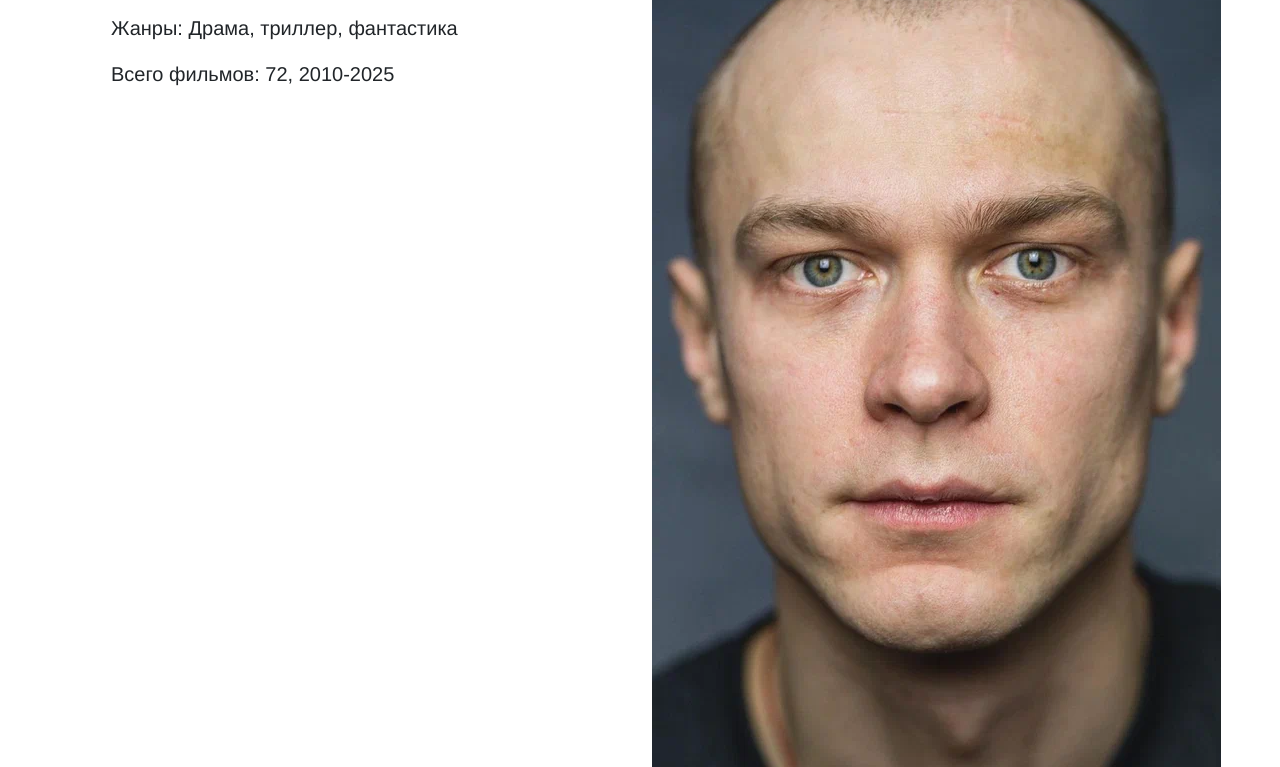
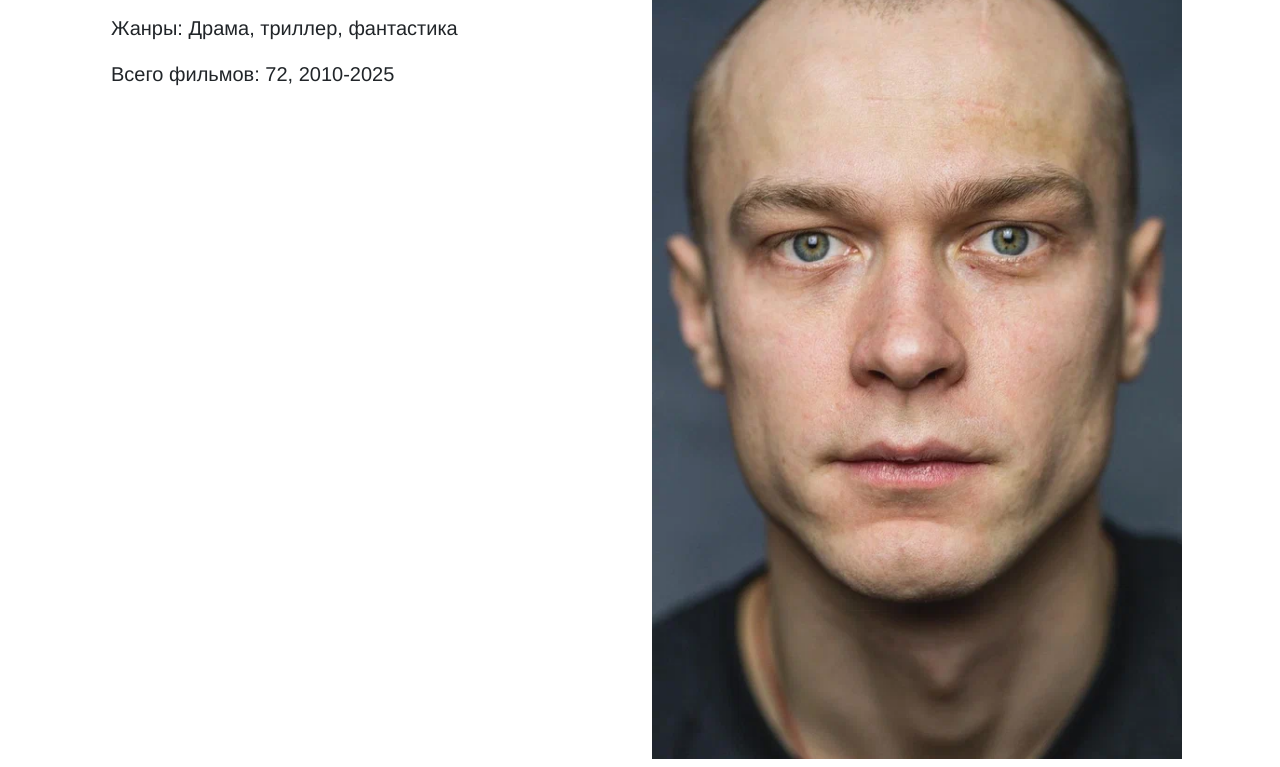
Before and after one commit to EkatePPV/FT-labs-repo, a plain HTML site: page project/film.html in a window 1280 px wide. Shown: the part 171-938 px from the top of the page. Drawn offline with nearby package versions, Linux system fonts and the light colour scheme; files that its build step writes are made by us from their sources.

Commit message:
Лабораторная 7. Правки

```diff
--- a/project/film.html
+++ b/project/film.html
@@ -28,14 +28,14 @@
   </nav>
   <div class="px-5">
     <div class="row mt-4">
-      <div class="col-sm-6">
+      <div class="col-md-6">
         <h2>Юрий Борисов</h2>
         <p>Дата рождения: 8 декабря, 1992 • Стрелец • 31 год</p>
         <p>Жанры: Драма, триллер, фантастика</p>
         <p>Всего фильмов: 72, 2010-2025</p>
       </div>
-      <div class="col-sm-6 flex-column">
-        <img src="./images/borisov-4.webp">
+      <div class="col-md-6 flex-column">
+        <img class="img-fluid" src="./images/borisov-4.webp">
       </div>
     </div>
     <h2 class="my-5">Лучшие фильмы</h2>
```
